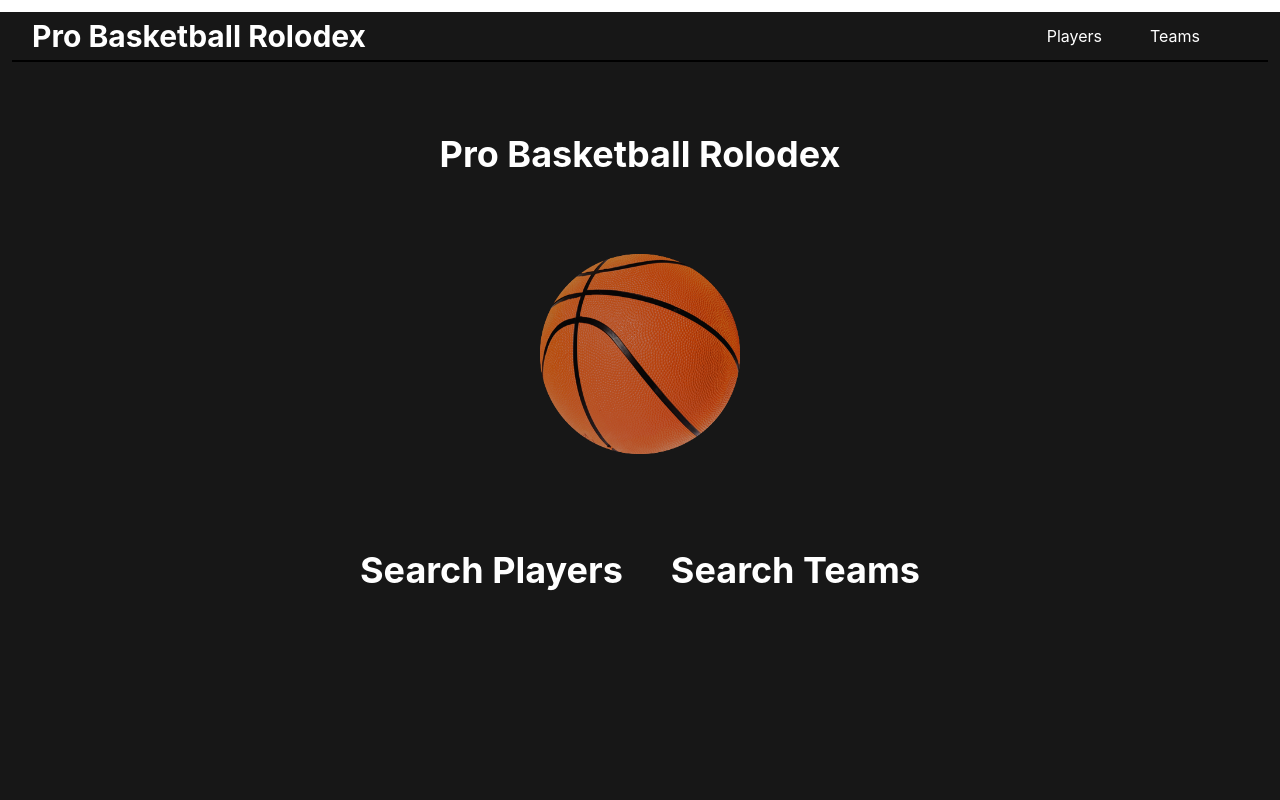
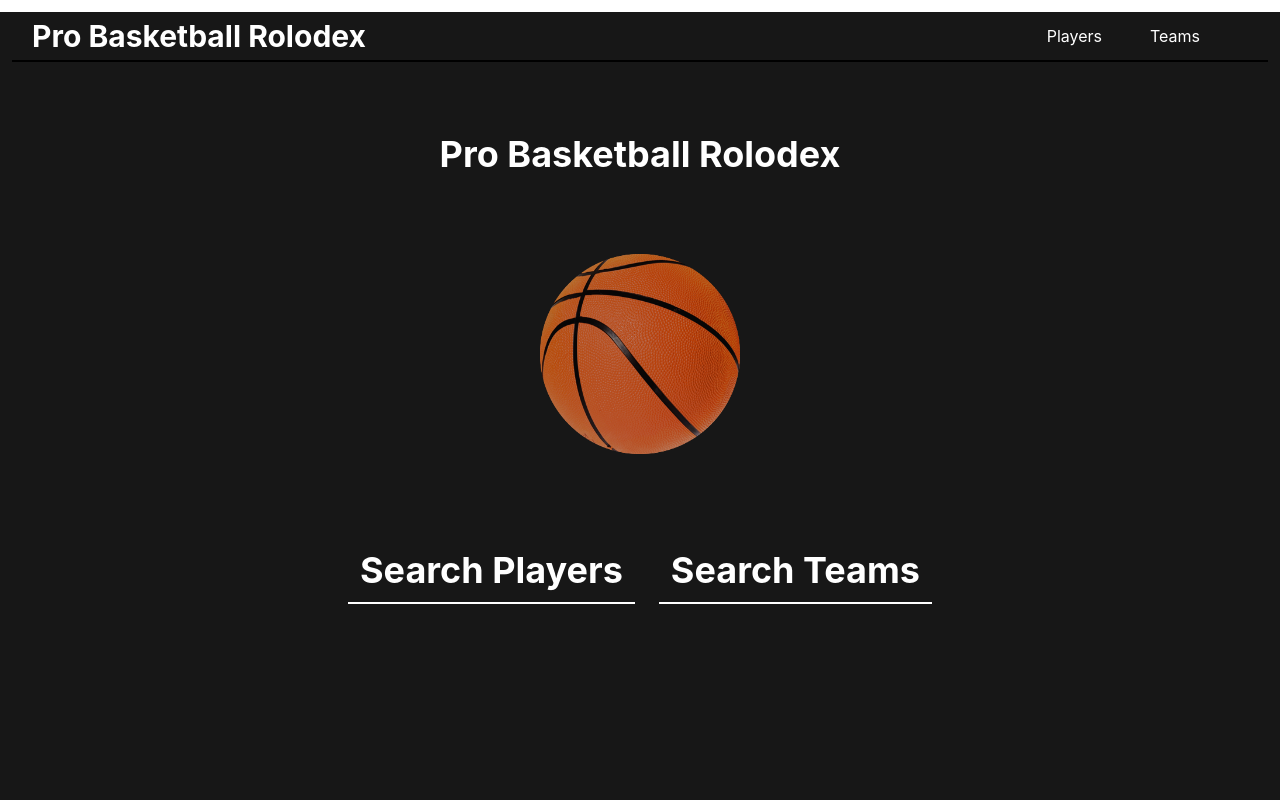
Before and after one commit to Kevin-c-miller/pro-bball-rolodex-2, a React (Create React App) app: page / in a window 1280 px wide. Shown: the top 800 px of the page. Built offline with nearby package versions, Linux system fonts and the light colour scheme.

Commit message:
added button to navigate to different sections on page

```diff
--- a/src/components/Landing.tsx
+++ b/src/components/Landing.tsx
@@ -17,8 +17,12 @@ const Landing = () => {
       </div>
 
       <div className="flex justify-center items-center p-4 m-4">
-        <button className="p-3 m-3">Search Players</button>
-        <button className="p-3 m-3">Search Teams</button>
+        <button className="p-3 m-3 border-white border-b-2 hover:border-orange-300 hover:rounded">
+          Search Players
+        </button>
+        <button className="p-3 m-3 border-white border-b-2 hover:border-orange-300 hover:rounded">
+          Search Teams
+        </button>
       </div>
     </div>
   );
```
